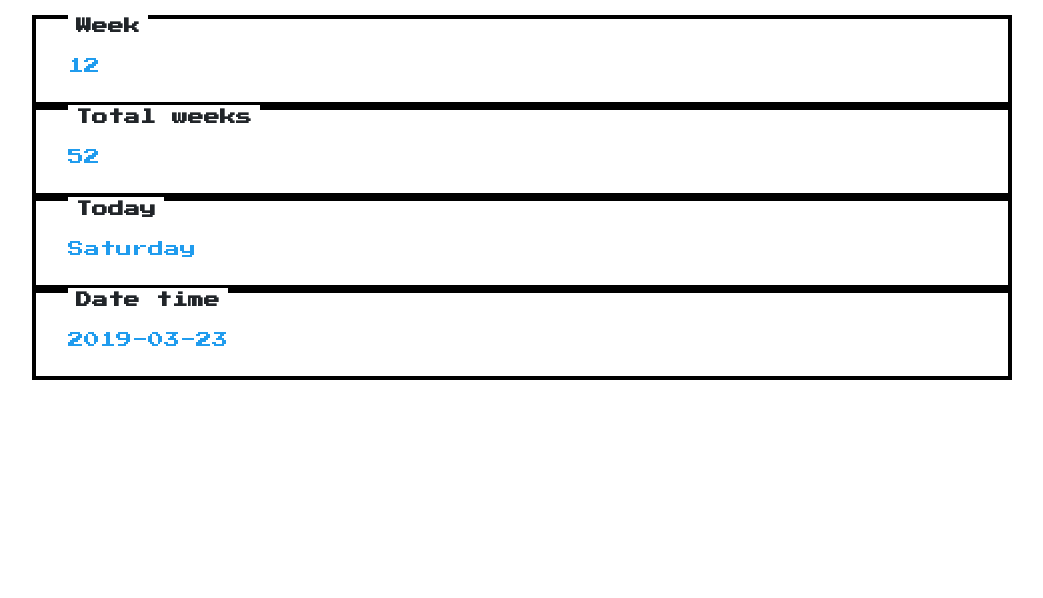
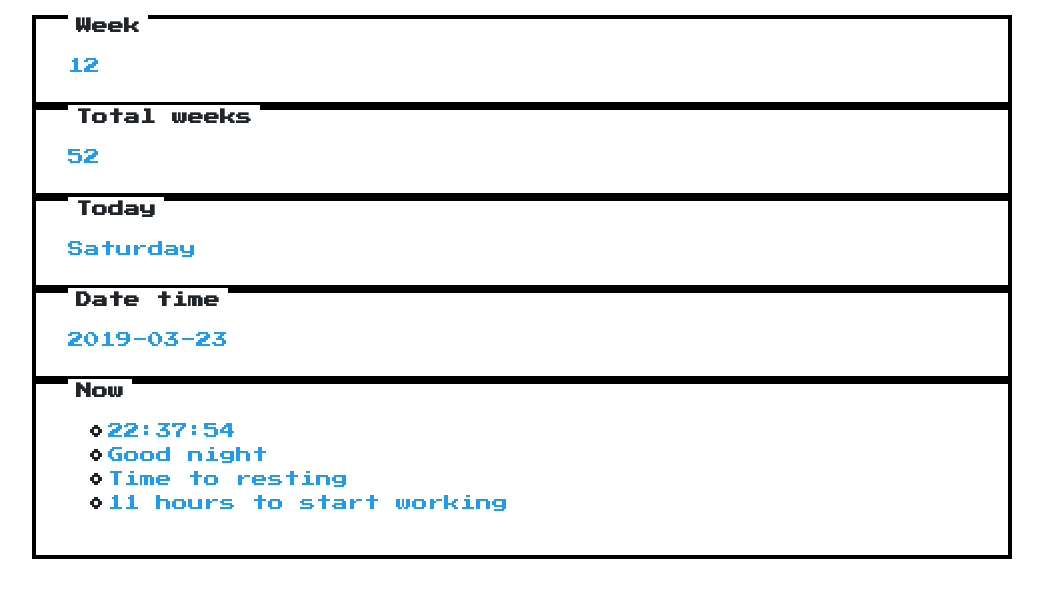
Before and after one commit to dukemai/time-machine, a Next.js app: page / in a window 1280 px wide. Shown: the top 598 px of the page, without its empty margins (118-1161 px from the left). Built offline with nearby package versions, Linux system fonts and the light colour scheme.

Commit message:
add more info

```diff
--- a/components/Column.js
+++ b/components/Column.js
@@ -6,11 +6,13 @@ import styles from '../style.css';
 
 const propTypes = {};
 const defaultProps = {};
-const Component = ({ title, value }) => {
+const Component = ({ title, value, renderContent }) => {
   return (
     <section className={classnames('nes-container with-title', styles.column)}>
       <h3 className="title">{title}</h3>
-      <div className="nes-text is-primary">{value}</div>
+      <div className="nes-text is-primary">
+        {typeof renderContent === 'function' ? renderContent() : value}
+      </div>
     </section>
   );
 };
--- a/pages/index.js
+++ b/pages/index.js
@@ -8,11 +8,45 @@ import classnames from 'classnames';
 
 import styles from '../style.css';
 
+const getPartOfTheDay = day => {
+  const hour = day.hours();
+  if (hour < 12) {
+    return 'morning';
+  }
+  if (hour < 18) {
+    return 'afternoon';
+  }
+
+  if (hour < 21) {
+    return 'evening';
+  }
+
+  return 'night';
+};
+
+const START_WORKING = 9;
+const isWorkingHour = day => START_WORKING <= day.hours() && day.hours() <= 17;
+const countToWorkingHour = day => {
+  if(isWorkingHour(day)) {
+    return 0;
+  }
+  const part = getPartOfTheDay(day);
+  if(part === 'morning') {
+    return START_WORKING - day.hours();
+  }
+  return 24 - day.hours() + START_WORKING;
+}
+
 function Index() {
   moment.locale('sv');
   const currentLocaleData = moment.localeData();
 
   const [today, setToday] = useState(moment());
+  if (typeof requestAnimationFrame === 'function') {
+    requestAnimationFrame(() => {
+      setToday(moment());
+    });
+  }
   return (
     <>
       <Head>
@@ -43,6 +77,19 @@ function Index() {
           <Column title="Today" value={currentLocaleData.weekdays(today)} />
           <Column title="Date time" value={today.format('YYYY-MM-DD')} />
         </section>
+        <section className={classnames(styles.row)}>
+          <Column
+            title="Now"
+            renderContent={() => (
+              <ul className="nes-list is-circle">
+                <li>{today.format('HH:mm:ss')}</li>
+                <li>{`Good ${getPartOfTheDay(today)}`}</li>
+                <li>{isWorkingHour(today) ? 'Fight hard at work' : 'Time to resting'}</li>
+                <li>{`${countToWorkingHour(today)} hours to start working`}</li>
+              </ul>
+            )}
+          />
+        </section>
       </section>
     </>
   );
--- a/style.css
+++ b/style.css
@@ -1,9 +1,9 @@
 .row {
   display: grid;
-  margin-top: 8px;
+  margin-top: 2.5rem;
 }
 
 .columns2 {
   grid-template-columns: 1fr 1fr;
-  grid-gap: 8px;
+  grid-gap: 32px;
 }
```
